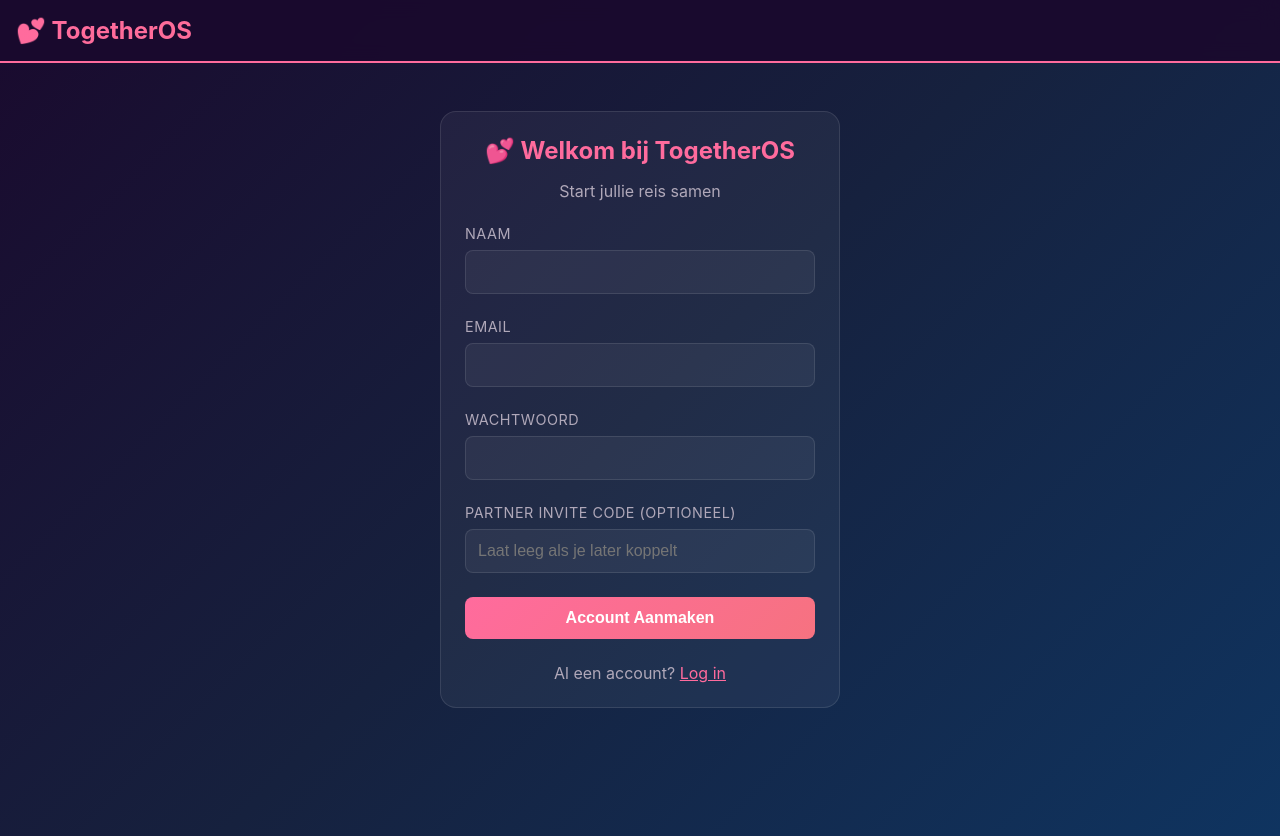
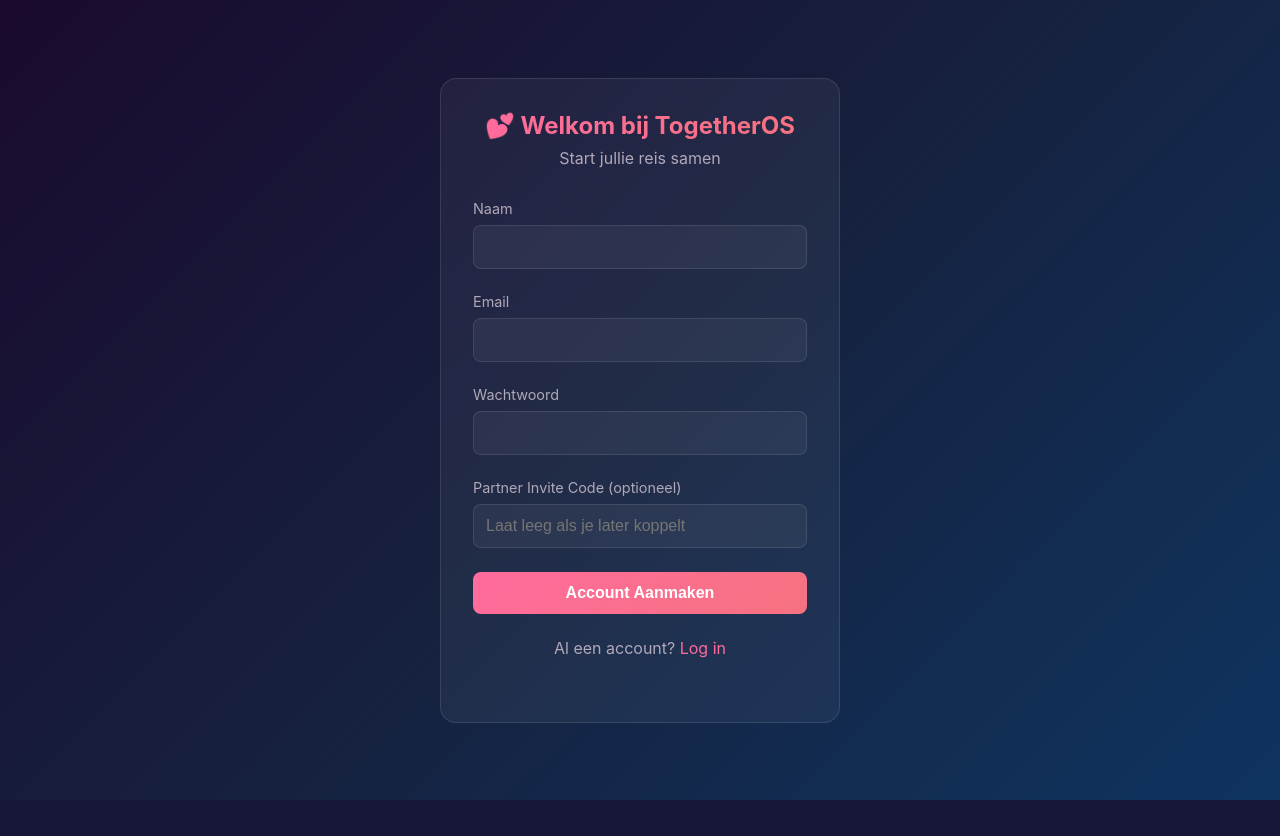
Before and after one commit to Aqua-Devs/TogetherOS, a Flask app: page /register in a window 1280 px wide. After the commit the page ends 800 px from the top, so only its background shows below. Run offline with Flask 3, Linux system fonts and the light colour scheme.

Commit message:
Fix login/register templates + error handling

```diff
--- a/app.py
+++ b/app.py
@@ -500,77 +500,88 @@ def index():
 @app.route('/register', methods=['GET', 'POST'])
 def register():
     if request.method == 'POST':
-        email = request.form['email'].lower().strip()
-        password = request.form['password']
-        name = request.form['name']
-        invite_code = request.form.get('invite_code', '').strip()
-
-        conn = get_db()
-        cursor = conn.cursor()
-
-        # Check if email exists
-        cursor.execute('SELECT id FROM users WHERE email = ?', (email,))
-        if cursor.fetchone():
-            flash('Dit e-mailadres is al geregistreerd.', 'danger')
+        try:
+            email = request.form['email'].lower().strip()
+            password = request.form['password']
+            name = request.form['name']
+            invite_code = request.form.get('invite_code', '').strip()
+
+            conn = get_db()
+            cursor = conn.cursor()
+
+            # Check if email exists
+            cursor.execute('SELECT id FROM users WHERE email = ?', (email,))
+            if cursor.fetchone():
+                flash('Dit e-mailadres is al geregistreerd.', 'danger')
+                conn.close()
+                return redirect(url_for('register'))
+
+            # Hash password and create user
+            password_hash = generate_password_hash(password)
+            cursor.execute('''
+                INSERT INTO users (email, password_hash, name)
+                VALUES (?, ?, ?)
+            ''', (email, password_hash, name))
+            user_id = cursor.lastrowid
+
+            # Handle invite code if provided
+            if invite_code:
+                cursor.execute('''
+                    SELECT from_user_id FROM partner_invites
+                    WHERE invite_code = ? AND used = 0
+                ''', (invite_code,))
+                invite = cursor.fetchone()
+
+                if invite:
+                    partner_id = invite['from_user_id']
+
+                    # Link both users
+                    cursor.execute('UPDATE users SET partner_id = ? WHERE id = ?', (partner_id, user_id))
+                    cursor.execute('UPDATE users SET partner_id = ? WHERE id = ?', (user_id, partner_id))
+                    cursor.execute('UPDATE partner_invites SET used = 1 WHERE invite_code = ?', (invite_code,))
+
+                    flash(f'Account aangemaakt en gekoppeld aan je partner! 💕', 'success')
+                else:
+                    flash('Account aangemaakt! Ongeldige invite code - je kunt later een partner koppelen.', 'warning')
+            else:
+                flash('Account aangemaakt! Koppel je partner in de instellingen.', 'success')
+
+            conn.commit()
             conn.close()
+
+            session['user_id'] = user_id
+            return redirect(url_for('dashboard'))
+
+        except Exception as e:
+            print(f"Registration error: {e}")
+            flash('Er is iets fout gegaan. Probeer het opnieuw.', 'danger')
             return redirect(url_for('register'))
-
-        # Hash password and create user
-        password_hash = generate_password_hash(password)
-        cursor.execute('''
-            INSERT INTO users (email, password_hash, name)
-            VALUES (?, ?, ?)
-        ''', (email, password_hash, name))
-        user_id = cursor.lastrowid
-
-        # Handle invite code if provided
-        if invite_code:
-            cursor.execute('''
-                SELECT from_user_id FROM partner_invites
-                WHERE invite_code = ? AND used = 0
-            ''', (invite_code,))
-            invite = cursor.fetchone()
-
-            if invite:
-                partner_id = invite['from_user_id']
-
-                # Link both users
-                cursor.execute('UPDATE users SET partner_id = ? WHERE id = ?', (partner_id, user_id))
-                cursor.execute('UPDATE users SET partner_id = ? WHERE id = ?', (user_id, partner_id))
-                cursor.execute('UPDATE partner_invites SET used = 1 WHERE invite_code = ?', (invite_code,))
-
-                flash(f'Account aangemaakt en gekoppeld aan je partner! 💕', 'success')
-            else:
-                flash('Account aangemaakt! Ongeldige invite code - je kunt later een partner koppelen.', 'warning')
-        else:
-            flash('Account aangemaakt! Koppel je partner in de instellingen.', 'success')
-
-        conn.commit()
-        conn.close()
-
-        session['user_id'] = user_id
-        return redirect(url_for('dashboard'))
 
     return render_template('register.html')
 
 @app.route('/login', methods=['GET', 'POST'])
 def login():
     if request.method == 'POST':
-        email = request.form['email'].lower().strip()
-        password = request.form['password']
-
-        conn = get_db()
-        cursor = conn.cursor()
-        cursor.execute('SELECT id, password_hash FROM users WHERE email = ?', (email,))
-        user = cursor.fetchone()
-        conn.close()
-
-        if user and check_password_hash(user['password_hash'], password):
-            session['user_id'] = user['id']
-            flash('Welkom terug! ❤️', 'success')
-            return redirect(url_for('dashboard'))
-
-        flash('Ongeldige inloggegevens.', 'danger')
+        try:
+            email = request.form['email'].lower().strip()
+            password = request.form['password']
+
+            conn = get_db()
+            cursor = conn.cursor()
+            cursor.execute('SELECT id, password_hash FROM users WHERE email = ?', (email,))
+            user = cursor.fetchone()
+            conn.close()
+
+            if user and check_password_hash(user['password_hash'], password):
+                session['user_id'] = user['id']
+                flash('Welkom terug! ❤️', 'success')
+                return redirect(url_for('dashboard'))
+
+            flash('Ongeldige inloggegevens.', 'danger')
+
+        except Exception as e:
+            print(f"Login error: {e}")
+            flash('Er is iets fout gegaan. Probeer het opnieuw.', 'danger')
 
     return render_template('login.html')
 
--- a/templates/register.html
+++ b/templates/register.html
@@ -1,14 +1,100 @@
-{% extends "base.html" %}
+<!DOCTYPE html>
+<html lang="nl">
+<head>
+    <meta charset="UTF-8">
+    <meta name="viewport" content="width=device-width, initial-scale=1.0">
+    <title>Registreren - TogetherOS</title>
+    <style>
+        * { margin: 0; padding: 0; box-sizing: border-box; }
+        body {
+            font-family: -apple-system, BlinkMacSystemFont, 'Segoe UI', Roboto, sans-serif;
+            background: linear-gradient(135deg, #1a0a2e 0%, #16213e 50%, #0f3460 100%);
+            color: #ffffff;
+            min-height: 100vh;
+            display: flex;
+            align-items: center;
+            justify-content: center;
+            padding: 1rem;
+        }
+        .container {
+            max-width: 400px;
+            width: 100%;
+        }
+        .card {
+            background: rgba(255,255,255,0.05);
+            border-radius: 16px;
+            padding: 2rem;
+            border: 1px solid rgba(255,255,255,0.1);
+        }
+        h2 {
+            text-align: center;
+            background: linear-gradient(90deg, #ff6b9d, #f67280);
+            -webkit-background-clip: text;
+            -webkit-text-fill-color: transparent;
+            margin-bottom: 0.5rem;
+        }
+        p { text-align: center; color: #b0a8b9; margin-bottom: 2rem; }
+        .form-group { margin-bottom: 1.5rem; }
+        label {
+            display: block;
+            margin-bottom: 0.5rem;
+            color: #b0a8b9;
+            font-size: 0.9rem;
+        }
+        input {
+            width: 100%;
+            padding: 0.75rem;
+            border: 1px solid rgba(255,255,255,0.1);
+            border-radius: 8px;
+            background: rgba(255,255,255,0.05);
+            color: #ffffff;
+            font-size: 1rem;
+        }
+        input:focus {
+            outline: none;
+            border-color: #ff6b9d;
+            box-shadow: 0 0 0 3px rgba(255, 107, 157, 0.1);
+        }
+        .btn {
+            width: 100%;
+            padding: 0.75rem;
+            border: none;
+            border-radius: 8px;
+            background: linear-gradient(135deg, #ff6b9d, #f67280);
+            color: white;
+            font-size: 1rem;
+            font-weight: 600;
+            cursor: pointer;
+            transition: transform 0.3s;
+        }
+        .btn:hover { transform: scale(1.05); }
+        .text-center { text-align: center; margin-top: 1.5rem; }
+        a { color: #ff6b9d; text-decoration: none; }
+        .alert {
+            padding: 1rem;
+            border-radius: 8px;
+            margin-bottom: 1rem;
+        }
+        .alert-danger { background: #ff5252; color: white; }
+        .alert-success { background: #00d9a3; color: white; }
+        .alert-warning { background: #ffb800; color: #1a0a2e; }
+    </style>
+</head>
+<body>
+    <div class="container">
+        <div class="card">
+            <h2>💕 Welkom bij TogetherOS</h2>
+            <p>Start jullie reis samen</p>
 
-{% block title %}Registreren - TogetherOS{% endblock %}
+            {% with messages = get_flashed_messages(with_categories=true) %}
+                {% if messages %}
+                    {% for category, message in messages %}
+                        <div class="alert alert-{{ category }}">{{ message }}</div>
+                    {% endfor %}
+                {% endif %}
+            {% endwith %}
 
-{% block content %}
-<div style="max-width: 400px; margin: 2rem auto;">
-    <div class="card">
-        <h2 class="text-center">💕 Welkom bij TogetherOS</h2>
-        <p class="text-secondary text-center mb-3">Start jullie reis samen</p>
-
-        <form method="POST">
+            <form method="POST" action="/register">
                 <div class="form-group">
                     <label for="name">Naam</label>
                     <input type="text" id="name" name="name" required>
@@ -29,12 +115,13 @@
                     <input type="text" id="invite_code" name="invite_code" placeholder="Laat leeg als je later koppelt">
                 </div>
 
-            <button type="submit" class="btn btn-primary btn-block">Account Aanmaken</button>
+                <button type="submit" class="btn">Account Aanmaken</button>
             </form>
 
-        <p class="text-center mt-3 text-secondary">
-            Al een account? <a href="/login" style="color: var(--primary);">Log in</a>
+            <p class="text-center">
+                Al een account? <a href="/login">Log in</a>
             </p>
         </div>
     </div>
-{% endblock %}
+</body>
+</html>
```
Also changed, not shown: templates/login.html (+99 -13 lines). Lines whose indentation alone changed are shown as unchanged.
